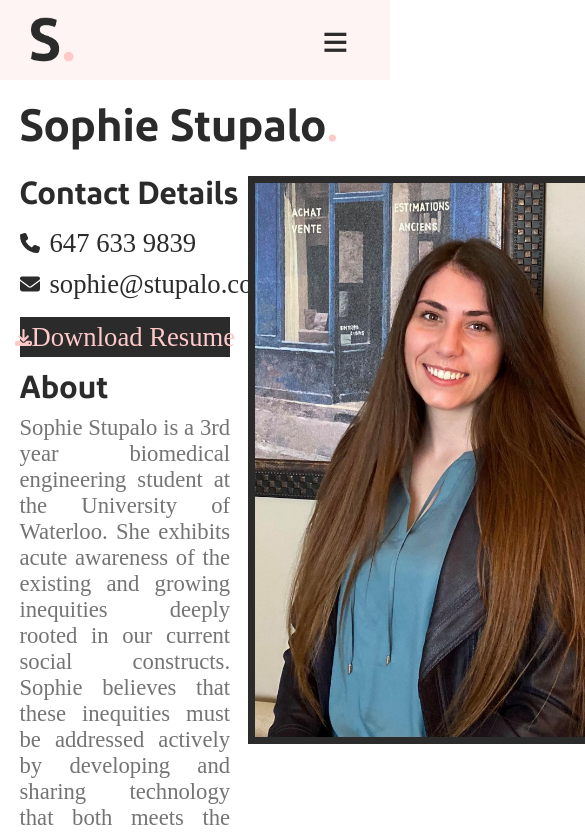
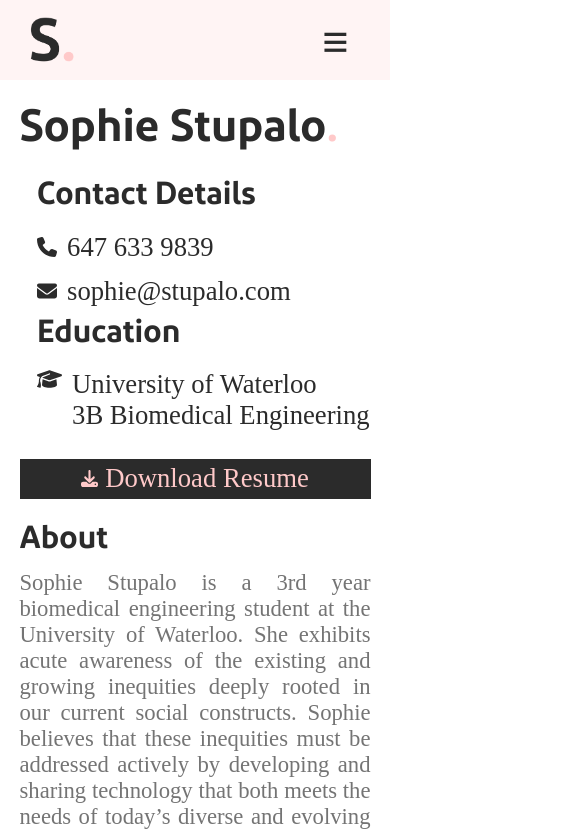
Before and after one commit to sstupalo/portfolio-website, a React (Create React App) app: page / in a window 390 px wide. Shown: the top 832 px of the page, 585 px wide, since content can reach past the window. Built offline with nearby package versions, Linux system fonts and the light colour scheme.

Commit message:
Make homepage mobile friendly

```diff
--- a/src/components/home/Home.js
+++ b/src/components/home/Home.js
@@ -5,6 +5,7 @@
   ContentContainer,
   LeftContainer,
   RightContainer,
+  BottomContainer,
   TopContentContainer,
   DetailsContainer,
   StyledFontAwesomeIcon,
@@ -57,6 +58,11 @@
             <ProfilePicture src={data.profileImage}/>
           </ProfilePictureContainer>
         </RightContainer>
+        <BottomContainer>
+          <ProfilePictureContainer>
+            <ProfilePicture src={data.profileImage}/>
+          </ProfilePictureContainer>
+        </BottomContainer>
       </ContentContainer>
     </HomePageContainer>
   )
--- a/src/components/home/HomeStyles.js
+++ b/src/components/home/HomeStyles.js
@@ -17,22 +17,44 @@
   justify-content: space-between;
   margin-left: 5%;
   margin-right: 5%;
+  @media (max-width: 768px) {
+    flex-direction: column;
+  }
 `
 
 export const LeftContainer = styled.div`
   display: flex;
   width: 60%;
   flex-direction: column;
+  @media (max-width: 768px) {
+    width: 100%;
+  }
 `
 
 export const RightContainer = styled.div`
   display: flex;
   width: 35%;
+  @media (max-width: 768px) {
+    display: none;
+  }
+`
+
+export const BottomContainer = styled.div`
+  display: flex;
+  width: 100%;
+  padding-bottom: 4%;
+  @media (min-width: 768px) {
+    display: none;
+  }
 `
 
 export const TopContentContainer = styled.div`
   display: flex;
   justify-content: space-between;
+  @media (max-width: 768px) {
+    flex-direction: column;
+    padding-left: 5%;
+  }
 `
 
 export const DetailsContainer  = styled.div`
@@ -52,6 +74,7 @@
 export const DownloadIcon = styled(StyledFontAwesomeIcon)`
   color: #FFC9C9FF;
   font-size: 17px;
+  padding-right: 2%;
 `
 
 export const DownloadButton = styled.div`
@@ -85,7 +108,6 @@
   font-style: normal;
   text-decoration: none;
   color: #2B2B2BFF;
-  white-space: nowrap;
 `
 
 export const DownloadButtonText = styled(ButtonText)`
@@ -107,12 +129,13 @@
 
 export const ProfilePictureContainer = styled.div`
   display: flex;
+  width: 100%;
   background-color: #2B2B2BFF;
-  padding: 2%;
 `
 
 export const ProfilePicture = styled.img`
-  margin: 5px;
-  max-width: 400px;
+  width: 96%;
+  max-width: 96%;
   height: auto;
+  padding: 2%;
 `
```
